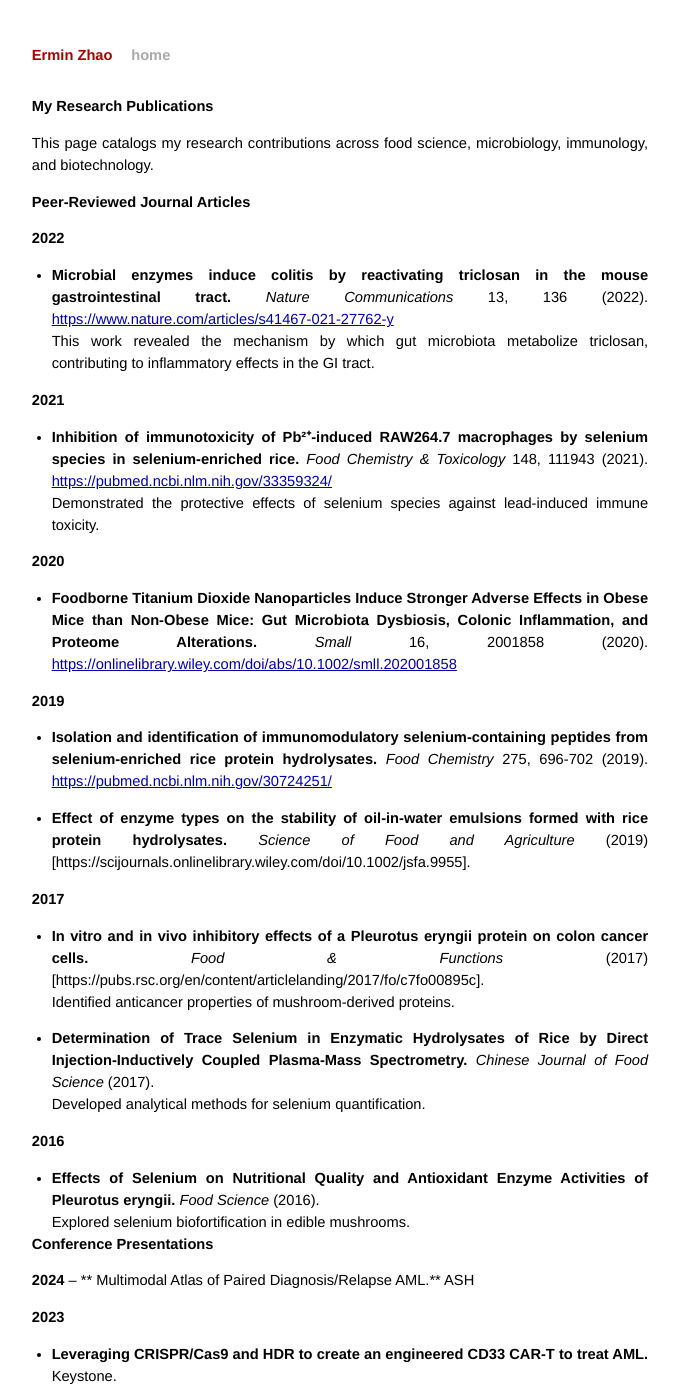
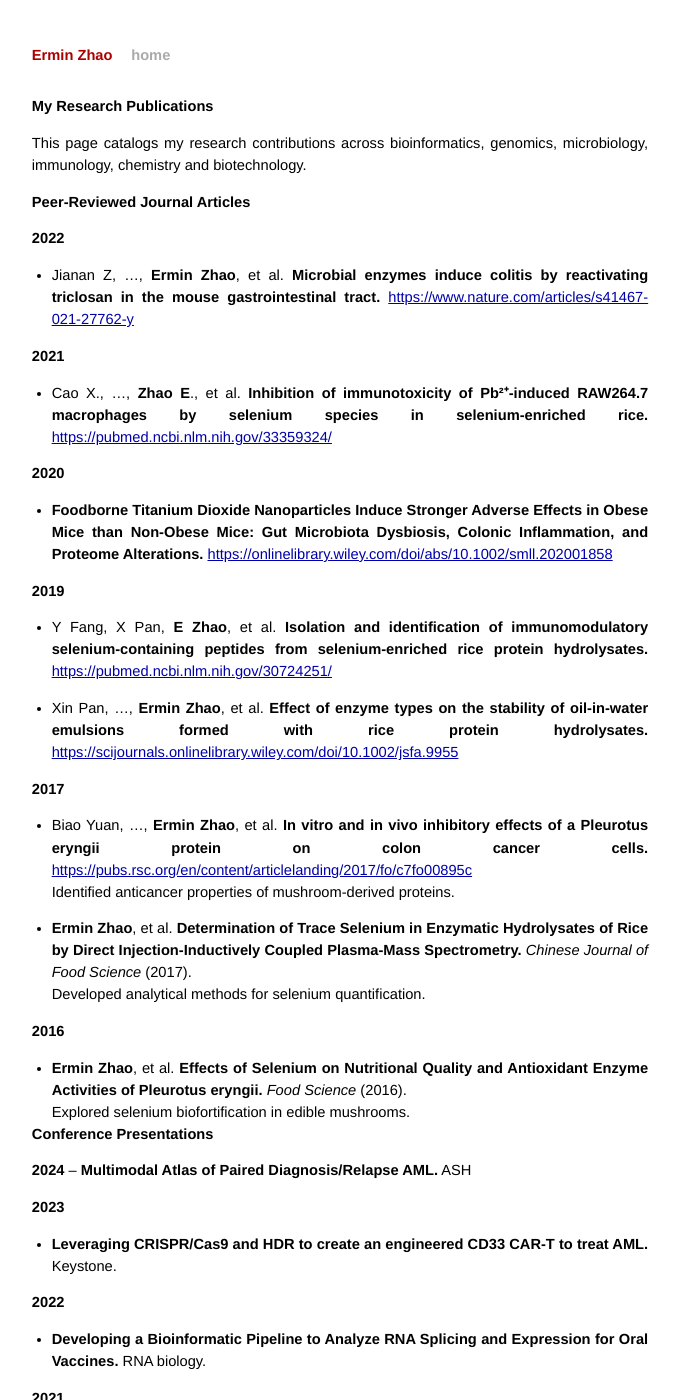
Before and after one commit to ErminZ/EZblog, a Jekyll site: the page built from _posts/2026-01-06-research-publications.md, in a window 1280 px wide and 1400 px high. Shown: the whole window, without its empty margins (300-981 px from the left). Built offline with Jekyll 4.4.1, drawn with Linux system fonts in a browser that asks for light colours; some of the changed text lies outside the part shown.

Commit message:
publications

```diff
--- a/_posts/2026-01-06-research-publications.md
+++ b/_posts/2026-01-06-research-publications.md
@@ -7,41 +7,39 @@ categories: research publications
 
 # My Research Publications
 
-This page catalogs my research contributions across food science, microbiology, immunology, and biotechnology.
+This page catalogs my research contributions across bioinformatics, genomics, microbiology, immunology, chemistry and biotechnology.
 
 ## Peer-Reviewed Journal Articles
 
 **2022**
-- **Microbial enzymes induce colitis by reactivating triclosan in the mouse gastrointestinal tract.** *Nature Communications* 13, 136 (2022). [https://www.nature.com/articles/s41467-021-27762-y](https://www.nature.com/articles/s41467-021-27762-y)
-This work revealed the mechanism by which gut microbiota metabolize triclosan, contributing to inflammatory effects in the GI tract.
+- Jianan Z, …, **Ermin Zhao**, et al. **Microbial enzymes induce colitis by reactivating triclosan in the mouse gastrointestinal tract.**  [https://www.nature.com/articles/s41467-021-27762-y](*Nature Communications* 13, 136 (2022).)
 
 **2021**
-- **Inhibition of immunotoxicity of Pb²⁺-induced RAW264.7 macrophages by selenium species in selenium-enriched rice.** *Food Chemistry & Toxicology* 148, 111943 (2021). [https://pubmed.ncbi.nlm.nih.gov/33359324/](https://pubmed.ncbi.nlm.nih.gov/33359324/)
-Demonstrated the protective effects of selenium species against lead-induced immune toxicity.
+- Cao X., …, **Zhao E**., et al. **Inhibition of immunotoxicity of Pb²⁺-induced RAW264.7 macrophages by selenium species in selenium-enriched rice.**  [https://pubmed.ncbi.nlm.nih.gov/33359324/](*Food Chemistry & Toxicology* 148, 111943 (2021).)
 
 **2020**
-- **Foodborne Titanium Dioxide Nanoparticles Induce Stronger Adverse Effects in Obese Mice than Non-Obese Mice: Gut Microbiota Dysbiosis, Colonic Inflammation, and Proteome Alterations.** *Small* 16, 2001858 (2020). [https://onlinelibrary.wiley.com/doi/abs/10.1002/smll.202001858](https://onlinelibrary.wiley.com/doi/abs/10.1002/smll.202001858)
+- **Foodborne Titanium Dioxide Nanoparticles Induce Stronger Adverse Effects in Obese Mice than Non-Obese Mice: Gut Microbiota Dysbiosis, Colonic Inflammation, and Proteome Alterations.** [https://onlinelibrary.wiley.com/doi/abs/10.1002/smll.202001858](*Small* 16, 2001858 (2020).)
 
 **2019**
-- **Isolation and identification of immunomodulatory selenium-containing peptides from selenium-enriched rice protein hydrolysates.** *Food Chemistry* 275, 696-702 (2019). [https://pubmed.ncbi.nlm.nih.gov/30724251/](https://pubmed.ncbi.nlm.nih.gov/30724251/)
+- Y Fang, X Pan, **E Zhao**, et al. **Isolation and identification of immunomodulatory selenium-containing peptides from selenium-enriched rice protein hydrolysates.**  [https://pubmed.ncbi.nlm.nih.gov/30724251/](*Food Chemistry* 275, 696-702 (2019).)
 
-- **Effect of enzyme types on the stability of oil-in-water emulsions formed with rice protein hydrolysates.** *Science of Food and Agriculture* (2019)[https://scijournals.onlinelibrary.wiley.com/doi/10.1002/jsfa.9955].
+- Xin Pan, …, **Ermin Zhao**, et al. **Effect of enzyme types on the stability of oil-in-water emulsions formed with rice protein hydrolysates.** [https://scijournals.onlinelibrary.wiley.com/doi/10.1002/jsfa.9955](*Science of Food and Agriculture* (2019).)
 
 **2017**
-- **In vitro and in vivo inhibitory effects of a Pleurotus eryngii protein on colon cancer cells.** *Food & Functions* (2017)[https://pubs.rsc.org/en/content/articlelanding/2017/fo/c7fo00895c].
+- Biao Yuan, …, **Ermin Zhao**, et al. **In vitro and in vivo inhibitory effects of a Pleurotus eryngii protein on colon cancer cells.** [https://pubs.rsc.org/en/content/articlelanding/2017/fo/c7fo00895c](*Food & Functions* (2017).)
 Identified anticancer properties of mushroom-derived proteins.
 
-- **Determination of Trace Selenium in Enzymatic Hydrolysates of Rice by Direct Injection-Inductively Coupled Plasma-Mass Spectrometry.** *Chinese Journal of Food Science* (2017).
+- **Ermin Zhao**, et al. **Determination of Trace Selenium in Enzymatic Hydrolysates of Rice by Direct Injection-Inductively Coupled Plasma-Mass Spectrometry.** *Chinese Journal of Food Science* (2017).
 Developed analytical methods for selenium quantification.
 
 **2016**
-- **Effects of Selenium on Nutritional Quality and Antioxidant Enzyme Activities of Pleurotus eryngii.** *Food Science* (2016).
+- **Ermin Zhao**, et al. **Effects of Selenium on Nutritional Quality and Antioxidant Enzyme Activities of Pleurotus eryngii.** *Food Science* (2016).
 Explored selenium biofortification in edible mushrooms.
 
 ## Conference Presentations
 
 **2024**
-– ** Multimodal Atlas of Paired Diagnosis/Relapse AML.** ASH
+– **Multimodal Atlas of Paired Diagnosis/Relapse AML.** ASH
 
 **2023**
 - **Leveraging CRISPR/Cas9 and HDR to create an engineered CD33 CAR-T to treat AML.** Keystone.
@@ -67,10 +65,9 @@ Explored selenium biofortification in edible mushrooms.
 ## Research Themes
 
 My work spans several interconnected areas:
-- Biofortification and bioactive peptides
+- Bioinformatics and genomics
+- Bioactive peptides and protein
 - Gut microbiota-xenobiotic interactions
-- Food nanotoxicology
 - Cancer immunotherapy and gene editing
-- Agricultural biotechnology
 
 For full-text PDFs or collaboration inquiries, please contact me through GitHub or the contact information in my profile.
```
